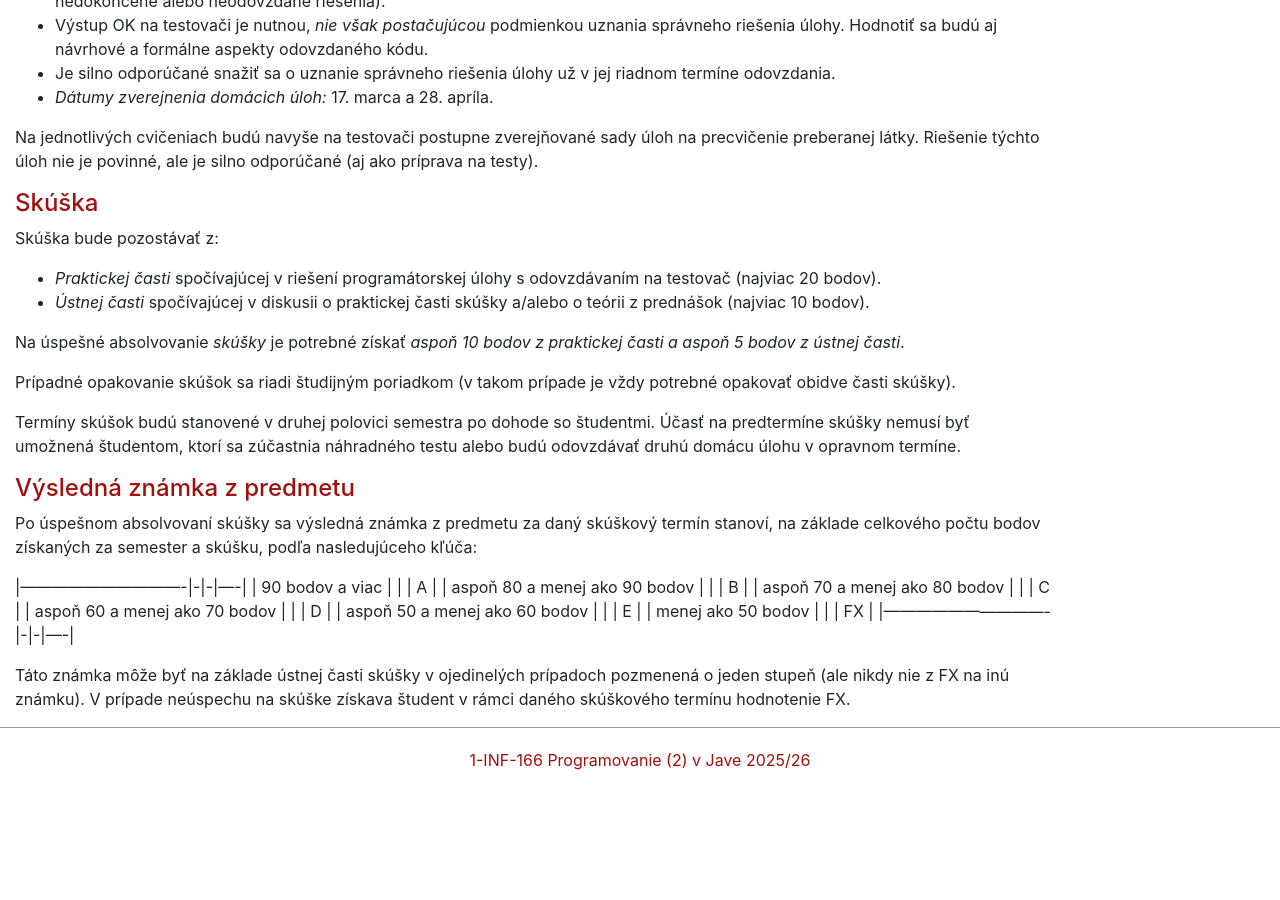
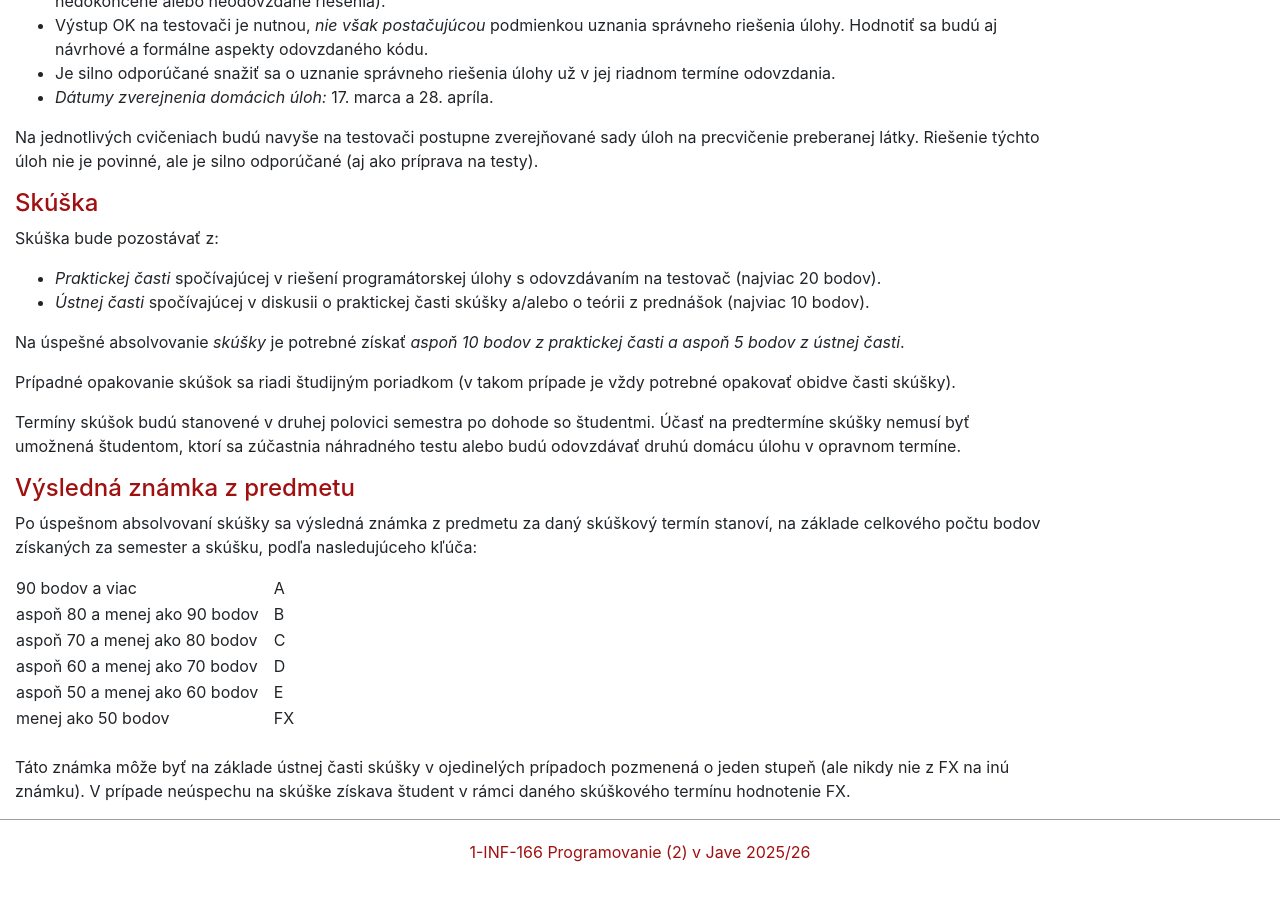
Before and after one commit to dcs-fmph/prog2, a Jekyll site: the page built from notes/Pravidla.md, in a window 1280 px wide and 900 px high, scrolled down 1153 px. Built offline with Jekyll 4.4.1, drawn with Linux system fonts in a browser that asks for light colours; nearby versions of some CDN libraries; our own code applies the rules of GitHub Pages for plain Markdown files; before the commit the page ends 1961 px from its top, so only the background shows below that.

Commit message:
Update Pravidla.md

```diff
--- a/notes/Pravidla.md
+++ b/notes/Pravidla.md
@@ -71,6 +71,6 @@ Po úspešnom absolvovaní skúšky sa výsledná známka z predmetu za daný sk
 | aspoň 60 a menej ako 70 bodov | | | D  |
 | aspoň 50 a menej ako 60 bodov | | | E  |
 | menej ako 50 bodov            | | | FX |
-|-------------------------------|-|-|----|
 
+<br/>
 Táto známka môže byť na základe ústnej časti skúšky v ojedinelých prípadoch pozmenená o jeden stupeň (ale nikdy nie z FX na inú známku). V prípade neúspechu na skúške získava študent v rámci daného skúškového termínu hodnotenie FX.
```
